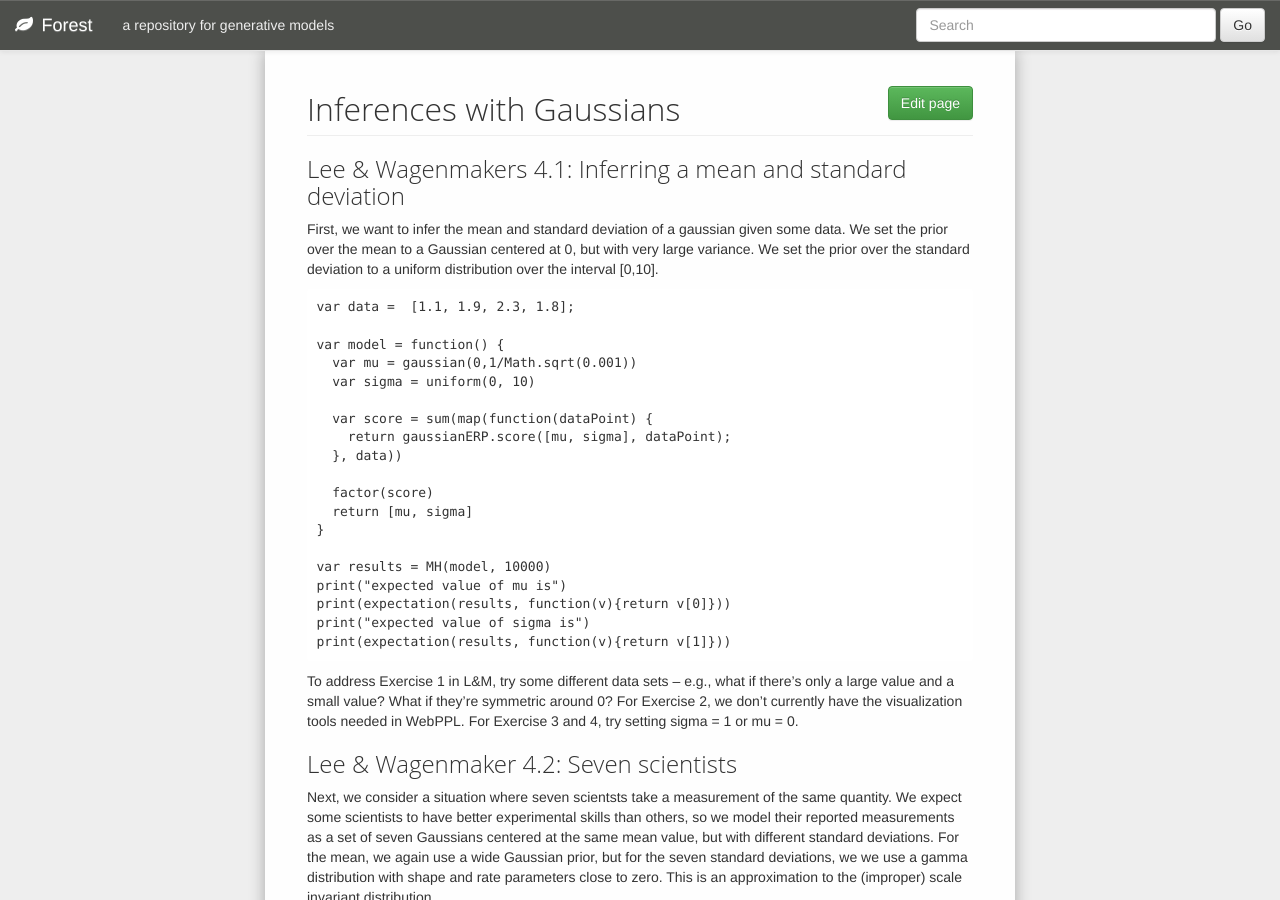
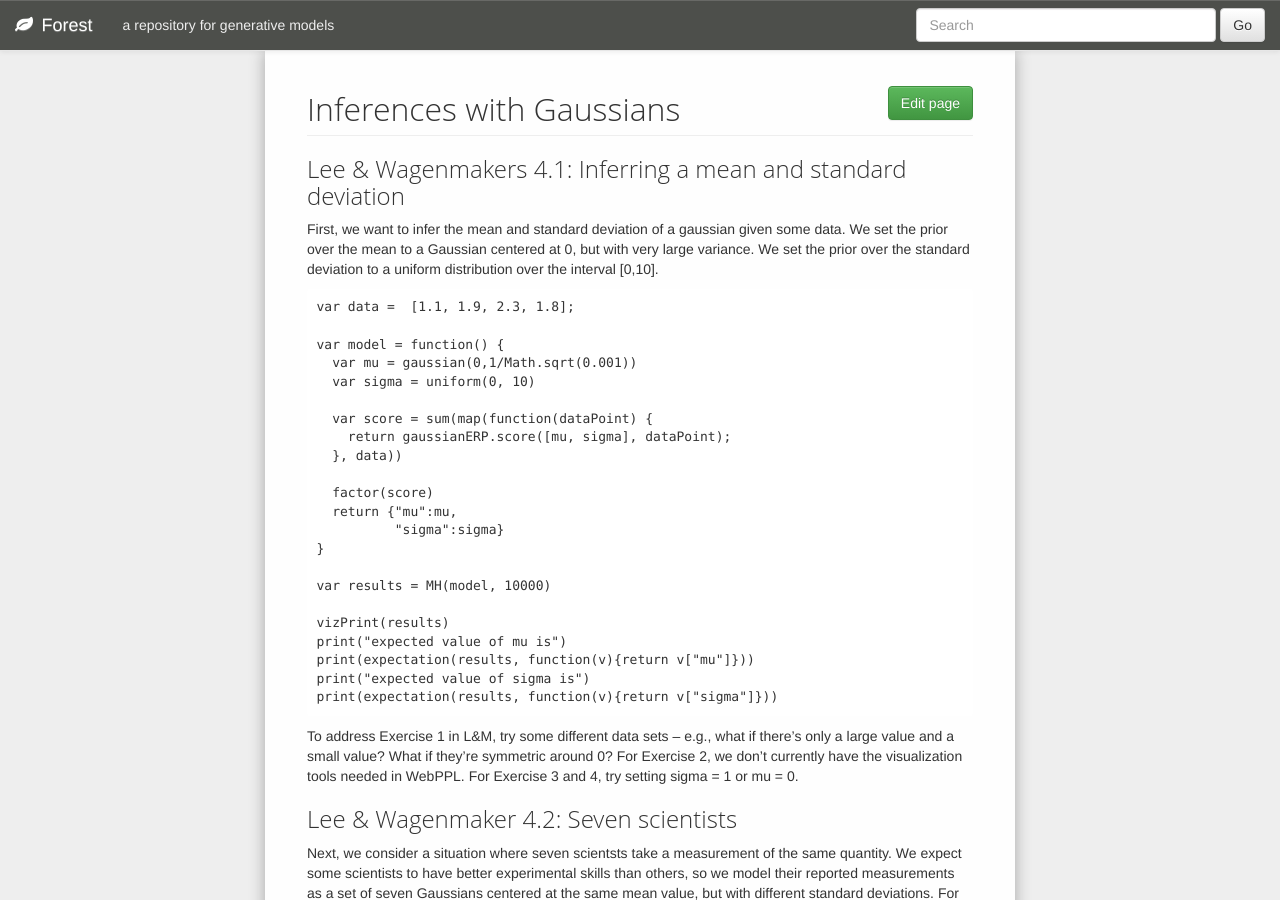
Before and after one commit to forestdb/forestdb.org, a Jekyll site: the page built from models/gaussian-inference.md, in a window 1280 px wide and 900 px high. Built offline with Jekyll 4.4.1, drawn with Linux system fonts in a browser that asks for light colours; nearby versions of some CDN libraries; library files that are not in the unit come from our copies; a script that is not in the unit is left out.

Commit message:
old tweak to use objects instead of arrays

```diff
--- a/models/gaussian-inference.md
+++ b/models/gaussian-inference.md
@@ -14,25 +14,30 @@ First, we want to infer the mean and standard deviation of a gaussian given some
 We set the prior over the mean to a Gaussian centered at 0, but with very large variance.
 We set the prior over the standard deviation to a uniform distribution over the interval [0,10].
 
-    var data =  [1.1, 1.9, 2.3, 1.8];
+~~~~
+var data =  [1.1, 1.9, 2.3, 1.8];
 
-    var model = function() {
-      var mu = gaussian(0,1/Math.sqrt(0.001))
-      var sigma = uniform(0, 10)
+var model = function() {
+  var mu = gaussian(0,1/Math.sqrt(0.001))
+  var sigma = uniform(0, 10)
 
-      var score = sum(map(function(dataPoint) {
-        return gaussianERP.score([mu, sigma], dataPoint);
-      }, data))
+  var score = sum(map(function(dataPoint) {
+    return gaussianERP.score([mu, sigma], dataPoint);
+  }, data))
 
-      factor(score)
-      return [mu, sigma]
-    }
+  factor(score)
+  return {"mu":mu,
+          "sigma":sigma}
+}
 
-    var results = MH(model, 10000)
-    print("expected value of mu is")
-    print(expectation(results, function(v){return v[0]}))
-    print("expected value of sigma is")
-    print(expectation(results, function(v){return v[1]}))
+var results = MH(model, 10000)
+
+vizPrint(results)
+print("expected value of mu is")
+print(expectation(results, function(v){return v["mu"]}))
+print("expected value of sigma is")
+print(expectation(results, function(v){return v["sigma"]}))
+~~~~
 
 To address Exercise 1 in L&M, try some different data sets -- e.g., what if there's only a large value and a small value? What if they're symmetric around 0? For Exercise 2, we don't currently have the visualization tools needed in WebPPL. For Exercise 3 and 4, try setting sigma = 1 or mu = 0.
 
```
